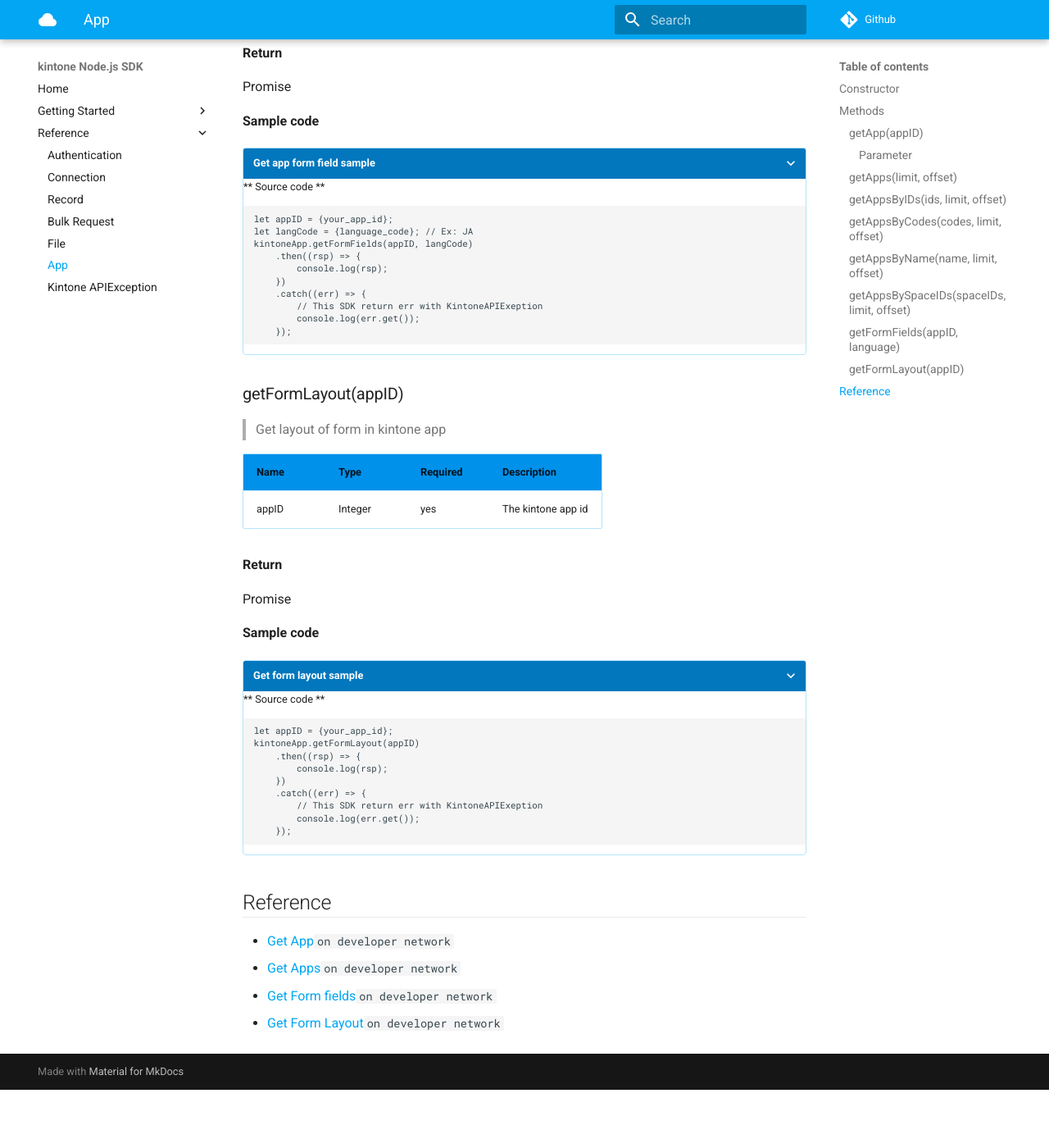
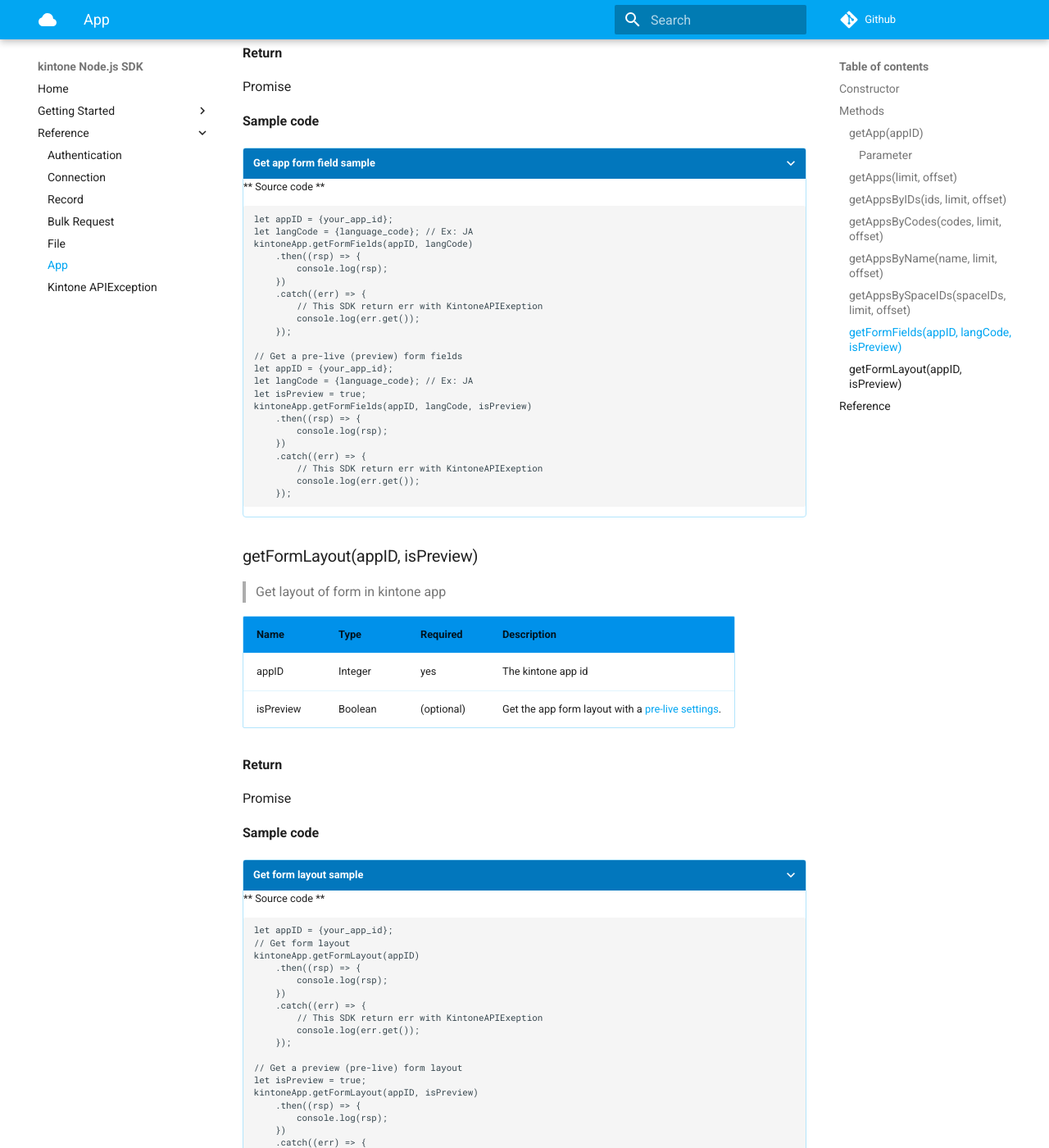
Before and after one commit to kintone-labs/kintone-nodejs-sdk, an MkDocs documentation site: the page built from docs/reference/app.md, in a window 1280 px wide and 1400 px high, scrolled down 5480 px. Shown: the whole window at 82% size. Built offline with MkDocs 1.6.1 and Material for MkDocs 9.7.7, drawn with Linux system fonts in a browser that asks for light colours; old or Windows-style settings are respelled for this version of MkDocs; before the commit the page ends 6809 px from its top, so only the background shows below that; some of the changed text lies outside the part shown.

Commit message:
Revised doc

````diff
--- a/docs/reference/app.md
+++ b/docs/reference/app.md
@@ -256,15 +256,15 @@
 
 </details>
 
-### getFormFields(appID, language)
+### getFormFields(appID, langCode, isPreview)
 
 > Get field of form in kintone app
 
 | Name| Type| Required| Description |
 | --- | --- | --- | --- |
 | appID | Integer | yes | The app ID
-| language | String | (optional) | The language code. Support: <ul><li>DEFAULT: Default language setting of system </li><li>JA: English language setting</li><li>ZH: Chinese language setting</li><li>EN: English language setting</li> |
-| offset | Integer | (optional) | The offset off data result
+| langCode | String | (optional) | The language code. Support: <ul><li>DEFAULT: Default language setting of system </li><li>JA: English language setting</li><li>ZH: Chinese language setting</li><li>EN: English language setting</li> |
+| isPreview | Boolean | (optional) | Get the app form fields with a [pre-live settings](https://developer.kintone.io/hc/en-us/articles/115005509288).
 
 **Return**
 
@@ -288,17 +288,31 @@
         // This SDK return err with KintoneAPIExeption
         console.log(err.get());
     });
+
+// Get a pre-live (preview) form fields
+let appID = {your_app_id};
+let langCode = {language_code}; // Ex: JA
+let isPreview = true;
+kintoneApp.getFormFields(appID, langCode, isPreview)
+    .then((rsp) => {
+        console.log(rsp);
+    })
+    .catch((err) => {
+        // This SDK return err with KintoneAPIExeption
+        console.log(err.get());
+    });
 ```
 
 </details>
 
-### getFormLayout(appID)
+### getFormLayout(appID, isPreview)
 
 > Get layout of form in kintone app
 
 | Name| Type| Required| Description |
 | --- | --- | --- | --- |
 | appID | Integer | yes | The kintone app id
+| isPreview | Boolean | (optional) | Get the app form layout with a [pre-live settings](https://developer.kintone.io/hc/en-us/articles/115005509288).
 
 **Return**
 
@@ -313,7 +327,19 @@
 
 ```javascript
 let appID = {your_app_id};
+// Get form layout
 kintoneApp.getFormLayout(appID)
+    .then((rsp) => {
+        console.log(rsp);
+    })
+    .catch((err) => {
+        // This SDK return err with KintoneAPIExeption
+        console.log(err.get());
+    });
+
+// Get a preview (pre-live) form layout
+let isPreview = true;
+kintoneApp.getFormLayout(appID, isPreview)
     .then((rsp) => {
         console.log(rsp);
     })
````
Also changed, not shown: docs/getting-started/quickstart.md (+1 -1 lines), docs/reference/bulk-request.md (+10 -10 lines), docs/reference/connection.md (+1 -1 lines), docs/reference/record.md (+1 -1 lines).
